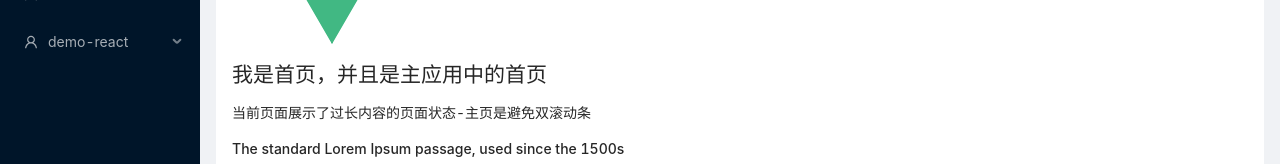
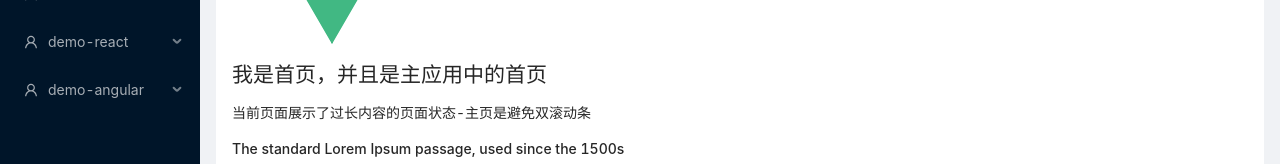
Before and after one commit to kaokei/micro-frontend-base-vue3, a Vue app: page / in a window 1280 px wide. Shown: the part 238-402 px from the top of the page. Built offline with nearby package versions, Linux system fonts and the light colour scheme; what @kaokei/post-bridge would draw is missing.

Commit message:
升级iframe-manager，并接入demo-angular

```diff
--- a/package.json
+++ b/package.json
@@ -8,7 +8,7 @@
     "lint": "vue-cli-service lint"
   },
   "dependencies": {
-    "@kaokei/iframe-manager": "^1.0.1",
+    "@kaokei/iframe-manager": "^1.0.2",
     "@kaokei/post-bridge": "^1.0.0",
     "@types/iframe-resizer": "^3.5.8",
     "ant-design-vue": "^2.1.2",
--- a/src/App.vue
+++ b/src/App.vue
@@ -126,6 +126,33 @@ const menuList = [
       },
     ],
   },
+  {
+    key: '6',
+    title: 'demo-angular',
+    icon: UserOutlined,
+    children: [
+      {
+        key: '6-1',
+        title: 'Welcome',
+        pagePath: '/subapp/demo-angular/welcome',
+      },
+      {
+        key: '6-2',
+        title: 'Monitor',
+        pagePath: '/subapp/demo-angular/welcome/monitor',
+      },
+      {
+        key: '6-3',
+        title: 'Workplace',
+        pagePath: '/subapp/demo-angular/welcome/workplace',
+      },
+      {
+        key: '6-4',
+        title: 'Form',
+        pagePath: '/subapp/demo-angular/form',
+      },
+    ],
+  },
 ];
 
 export default defineComponent({
--- a/src/components/iframeContainer.vue
+++ b/src/components/iframeContainer.vue
@@ -24,6 +24,10 @@ const PUBLIC_PATH = {
     localhost: 'http://localhost:8083/',
     vercel: 'https://react-subapp.vercel.app/',
   },
+  'demo-angular': {
+    localhost: 'http://localhost:4200/',
+    vercel: 'https://angular-subapp.vercel.app/',
+  },
 } as Record<string, { localhost: string; vercel: string }>;
 
 export default defineComponent({
@@ -38,6 +42,7 @@ export default defineComponent({
         appName: appName,
         path: route.params.path as string,
         publicPath: PUBLIC_PATH[appName][hostType],
+        disableIframeResizer: appName === 'demo-angular' ? true : false,
       };
     };
 
```
Also changed, not shown: 1 other file (tests, documents, lock files or other folders).
